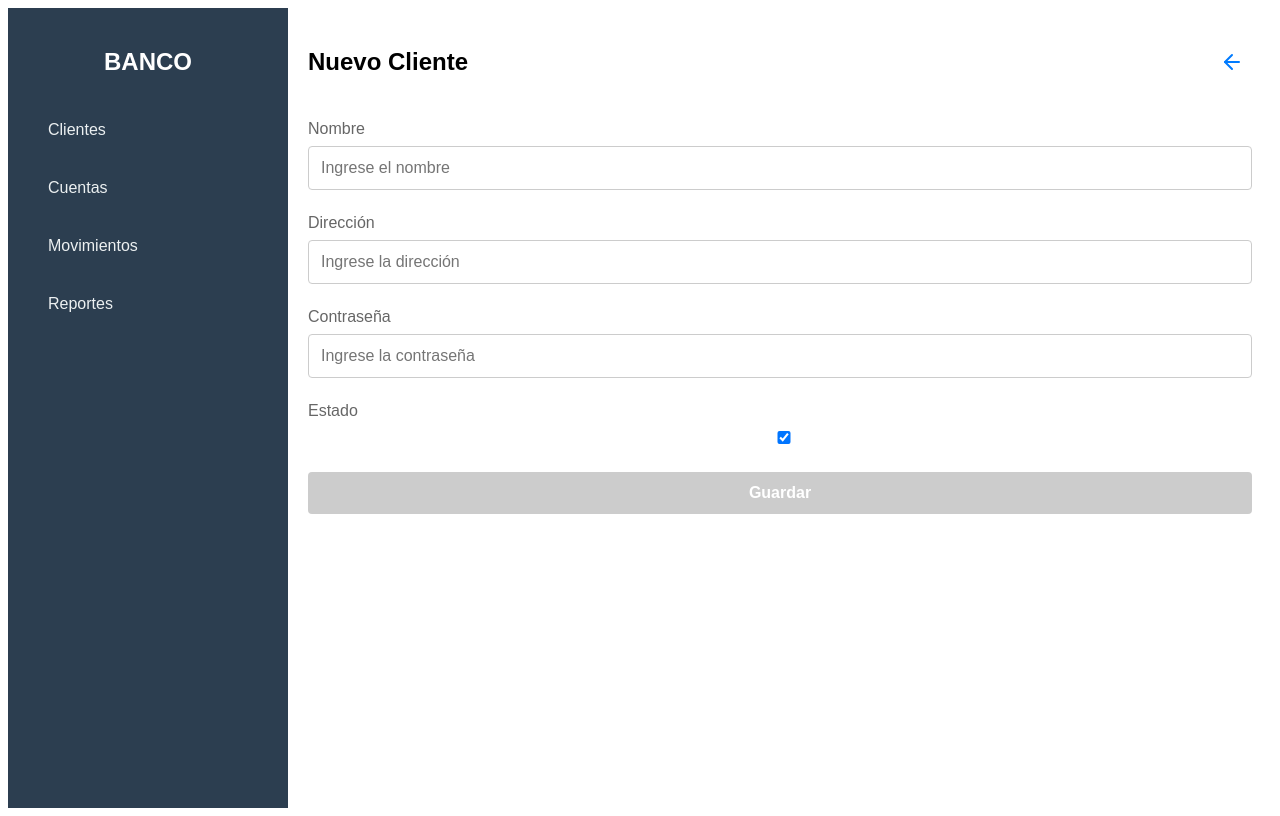
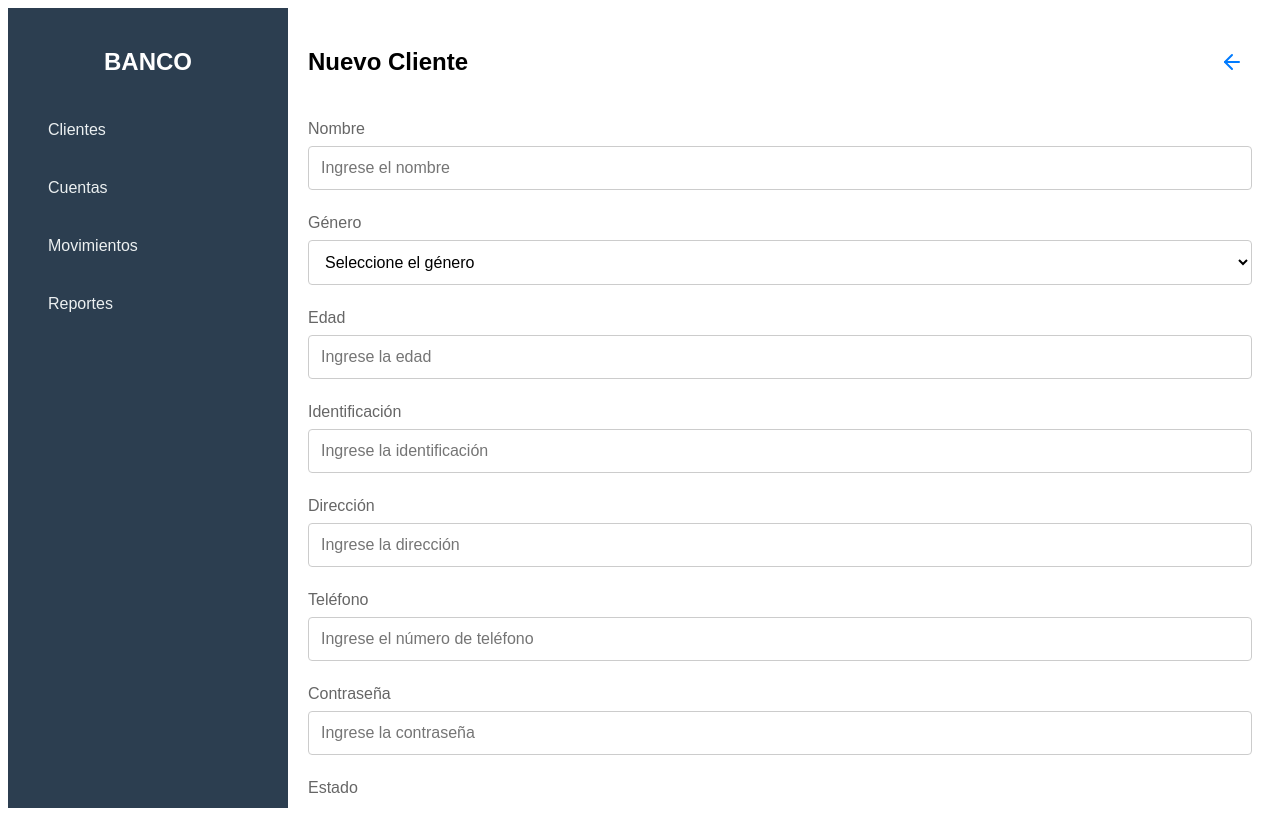
Before and after one commit to gmzjohn/test-devsu-ui, an Angular app: page /clients/create in a window 1280 px wide. Built offline with nearby package versions, Linux system fonts and the light colour scheme.

Commit message:
Update Client form
Client form should be more aligned to the test requirement

```diff
--- a/src/app/services/client.service.ts
+++ b/src/app/services/client.service.ts
@@ -3,7 +3,11 @@ import { Injectable, signal } from '@angular/core';
 export interface Client {
   id: number;
   name: string;
+  gender: string;
+  age: number;
+  identification: string;
   address: string;
+  phoneNumber: string;
   password: string;
   status: boolean;
 }
@@ -39,4 +43,5 @@ export class ClientService {
   getClientById(id: number): Client | undefined {
     return this.clients().find((c) => c.id === id);
   }
+
 }
--- a/src/app/view/clients/clients.ts
+++ b/src/app/view/clients/clients.ts
@@ -20,7 +20,11 @@ export class Clients {
   clientColumns: Column<Client>[] = [
     { header: 'ID', accessor: 'id' },
     { header: 'Nombre', accessor: 'name' },
+    { header: 'Género', accessor: 'gender' },
+    { header: 'Edad', accessor: 'age' },
+    { header: 'Identificación', accessor: 'identification' },
     { header: 'Dirección', accessor: 'address' },
+    { header: 'Teléfono', accessor: 'phoneNumber' },
     { header: 'Contraseña', accessor: 'password' },
     { header: 'Estado', accessor: 'status' },
   ];
--- a/src/app/view/clients/create-client/create-client.css
+++ b/src/app/view/clients/create-client/create-client.css
@@ -15,7 +15,8 @@
     font-weight: 500;
 }
 
-.form-group input {
+.form-group input,
+.form-group select {
     width: 100%;
     padding: 0.75rem;
     border: 1px solid #ccc;
@@ -23,9 +24,11 @@
     font-size: 1rem;
     box-sizing: border-box;
     transition: border-color 0.2s;
+    background-color: white;
 }
 
-.form-group input:focus {
+.form-group input:focus,
+.form-group select:focus {
     border-color: #007bff;
     outline: none;
     box-shadow: 0 0 0 2px rgba(0, 123, 255, 0.25);
--- a/src/app/view/clients/create-client/create-client.html
+++ b/src/app/view/clients/create-client/create-client.html
@@ -7,7 +7,36 @@
     <label for="name">Nombre</label>
     <input id="name" type="text" formControlName="name" placeholder="Ingrese el nombre">
     @if (clientForm.get('name')?.invalid && clientForm.get('name')?.touched) {
-    <div class="error">El nombre es requerido.</div>
+      <div class="error">El nombre es requerido.</div>
+    }
+  </div>
+
+  <div class="form-group">
+    <label for="gender">Género</label>
+    <select id="gender" formControlName="gender">
+      <option value="" disabled>Seleccione el género</option>
+      <option value="Masculino">Masculino</option>
+      <option value="Femenino">Femenino</option>
+      <option value="Otro">Otro</option>
+    </select>
+    @if (clientForm.get('gender')?.invalid && clientForm.get('gender')?.touched) {
+      <div class="error">El género es requerido.</div>
+    }
+  </div>
+
+  <div class="form-group">
+    <label for="age">Edad</label>
+    <input id="age" type="number" formControlName="age" placeholder="Ingrese la edad" min="0">
+    @if (clientForm.get('age')?.invalid && clientForm.get('age')?.touched) {
+      <div class="error">La edad es requerida y debe ser mayor a 0.</div>
+    }
+  </div>
+
+  <div class="form-group">
+    <label for="identification">Identificación</label>
+    <input id="identification" type="text" formControlName="identification" placeholder="Ingrese la identificación">
+    @if (clientForm.get('identification')?.invalid && clientForm.get('identification')?.touched) {
+      <div class="error">La identificación es requerida.</div>
     }
   </div>
 
@@ -15,7 +44,15 @@
     <label for="address">Dirección</label>
     <input id="address" type="text" formControlName="address" placeholder="Ingrese la dirección">
     @if (clientForm.get('address')?.invalid && clientForm.get('address')?.touched) {
-    <div class="error">La dirección es requerida.</div>
+      <div class="error">La dirección es requerida.</div>
+    }
+  </div>
+
+  <div class="form-group">
+    <label for="phoneNumber">Teléfono</label>
+    <input id="phoneNumber" type="text" formControlName="phoneNumber" placeholder="Ingrese el número de teléfono">
+    @if (clientForm.get('phoneNumber')?.invalid && clientForm.get('phoneNumber')?.touched) {
+      <div class="error">El teléfono es requerido.</div>
     }
   </div>
 
@@ -23,7 +60,7 @@
     <label for="password">Contraseña</label>
     <input id="password" type="password" formControlName="password" placeholder="Ingrese la contraseña">
     @if (clientForm.get('password')?.invalid && clientForm.get('password')?.touched) {
-    <div class="error">La contraseña es requerida.</div>
+      <div class="error">La contraseña es requerida.</div>
     }
   </div>
 
--- a/src/app/view/clients/create-client/create-client.ts
+++ b/src/app/view/clients/create-client/create-client.ts
@@ -16,7 +16,11 @@ export class CreateClient {
 
   clientForm = new FormGroup({
     name: new FormControl('', [Validators.required]),
+    gender: new FormControl('', [Validators.required]),
+    age: new FormControl<number | null>(null, [Validators.required, Validators.min(0)]),
+    identification: new FormControl('', [Validators.required]),
     address: new FormControl('', [Validators.required]),
+    phoneNumber: new FormControl('', [Validators.required]),
     password: new FormControl('', [Validators.required]),
     status: new FormControl(true, [Validators.required]),
   });
@@ -25,7 +29,11 @@ export class CreateClient {
     if (this.clientForm.valid) {
       this.clientService.addClient({
         name: this.clientForm.value.name!,
+        gender: this.clientForm.value.gender!,
+        age: this.clientForm.value.age!,
+        identification: this.clientForm.value.identification!,
         address: this.clientForm.value.address!,
+        phoneNumber: this.clientForm.value.phoneNumber!,
         password: this.clientForm.value.password!,
         status: this.clientForm.value.status!,
       });
--- a/src/app/view/clients/edit-client/edit-client.css
+++ b/src/app/view/clients/edit-client/edit-client.css
@@ -16,7 +16,8 @@
     font-weight: 500;
 }
 
-.form-group input {
+.form-group input,
+.form-group select {
     width: 100%;
     padding: 0.75rem;
     border: 1px solid #ccc;
@@ -24,9 +25,11 @@
     font-size: 1rem;
     box-sizing: border-box;
     transition: border-color 0.2s;
+    background-color: white;
 }
 
-.form-group input:focus {
+.form-group input:focus,
+.form-group select:focus {
     border-color: #007bff;
     outline: none;
     box-shadow: 0 0 0 2px rgba(0, 123, 255, 0.25);
--- a/src/app/view/clients/edit-client/edit-client.html
+++ b/src/app/view/clients/edit-client/edit-client.html
@@ -7,7 +7,36 @@
     <label for="name">Nombre</label>
     <input id="name" type="text" formControlName="name" placeholder="Ingrese el nombre">
     @if (clientForm.get('name')?.invalid && clientForm.get('name')?.touched) {
-    <div class="error">El nombre es requerido.</div>
+      <div class="error">El nombre es requerido.</div>
+    }
+  </div>
+
+  <div class="form-group">
+    <label for="gender">Género</label>
+    <select id="gender" formControlName="gender">
+      <option value="" disabled>Seleccione el género</option>
+      <option value="Masculino">Masculino</option>
+      <option value="Femenino">Femenino</option>
+      <option value="Otro">Otro</option>
+    </select>
+    @if (clientForm.get('gender')?.invalid && clientForm.get('gender')?.touched) {
+      <div class="error">El género es requerido.</div>
+    }
+  </div>
+
+  <div class="form-group">
+    <label for="age">Edad</label>
+    <input id="age" type="number" formControlName="age" placeholder="Ingrese la edad" min="0">
+    @if (clientForm.get('age')?.invalid && clientForm.get('age')?.touched) {
+      <div class="error">La edad es requerida y debe ser mayor a 0.</div>
+    }
+  </div>
+
+  <div class="form-group">
+    <label for="identification">Identificación</label>
+    <input id="identification" type="text" formControlName="identification" placeholder="Ingrese la identificación">
+    @if (clientForm.get('identification')?.invalid && clientForm.get('identification')?.touched) {
+      <div class="error">La identificación es requerida.</div>
     }
   </div>
 
@@ -15,7 +44,15 @@
     <label for="address">Dirección</label>
     <input id="address" type="text" formControlName="address" placeholder="Ingrese la dirección">
     @if (clientForm.get('address')?.invalid && clientForm.get('address')?.touched) {
-    <div class="error">La dirección es requerida.</div>
+      <div class="error">La dirección es requerida.</div>
+    }
+  </div>
+
+  <div class="form-group">
+    <label for="phoneNumber">Teléfono</label>
+    <input id="phoneNumber" type="text" formControlName="phoneNumber" placeholder="Ingrese el número de teléfono">
+    @if (clientForm.get('phoneNumber')?.invalid && clientForm.get('phoneNumber')?.touched) {
+      <div class="error">El teléfono es requerido.</div>
     }
   </div>
 
@@ -23,7 +60,7 @@
     <label for="password">Contraseña</label>
     <input id="password" type="password" formControlName="password" placeholder="Ingrese la contraseña">
     @if (clientForm.get('password')?.invalid && clientForm.get('password')?.touched) {
-    <div class="error">La contraseña es requerida.</div>
+      <div class="error">La contraseña es requerida.</div>
     }
   </div>
 
--- a/src/app/view/clients/edit-client/edit-client.ts
+++ b/src/app/view/clients/edit-client/edit-client.ts
@@ -19,7 +19,11 @@ export class EditClient implements OnInit {
 
   clientForm = new FormGroup({
     name: new FormControl('', [Validators.required]),
+    gender: new FormControl('', [Validators.required]),
+    age: new FormControl<number | null>(null, [Validators.required, Validators.min(0)]),
+    identification: new FormControl('', [Validators.required]),
     address: new FormControl('', [Validators.required]),
+    phoneNumber: new FormControl('', [Validators.required]),
     password: new FormControl('', [Validators.required]),
     status: new FormControl(true, [Validators.required]),
   });
@@ -30,7 +34,11 @@ export class EditClient implements OnInit {
     if (client) {
       this.clientForm.setValue({
         name: client.name,
+        gender: client.gender,
+        age: client.age,
+        identification: client.identification,
         address: client.address,
+        phoneNumber: client.phoneNumber,
         password: client.password,
         status: client.status,
       });
@@ -41,7 +49,11 @@ export class EditClient implements OnInit {
     if (this.clientForm.valid) {
       this.clientService.updateClient(this.id, {
         name: this.clientForm.value.name!,
+        gender: this.clientForm.value.gender!,
+        age: this.clientForm.value.age!,
+        identification: this.clientForm.value.identification!,
         address: this.clientForm.value.address!,
+        phoneNumber: this.clientForm.value.phoneNumber!,
         password: this.clientForm.value.password!,
         status: this.clientForm.value.status!,
       });
```
